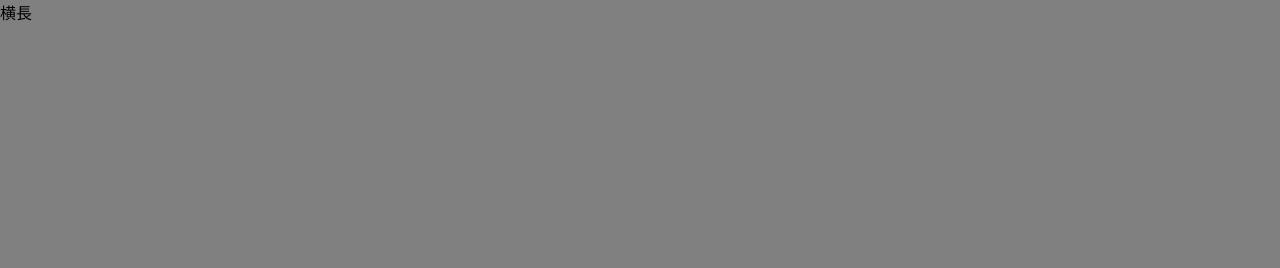
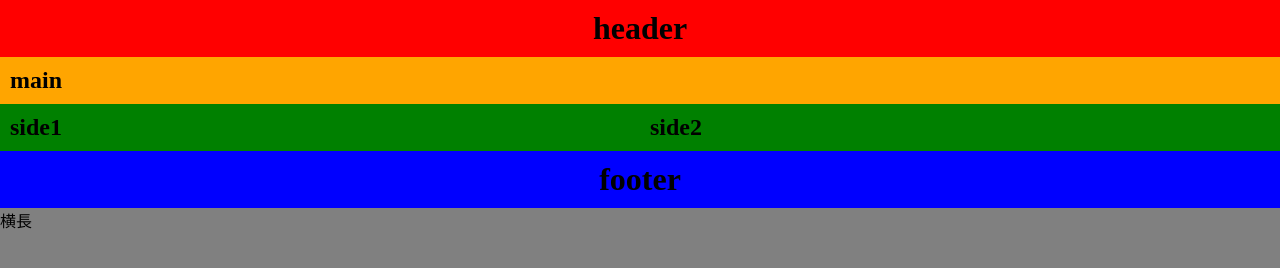
Before and after one commit to yuno0823/web1-10, a plain HTML site: page index.html in a window 1280 px wide. Drawn offline with Linux system fonts and the light colour scheme; a web font is replaced by a local one.

Commit message:
Create index.html

```diff
--- a/index.html
+++ b/index.html
@@ -2,10 +2,30 @@
 <html lang="ja">
 <head>
   <meta charset="utf-8">
+  <meta name="viewport" content="width=device-width">
+  <link href="https://fonts.googleapis.com/earlyaccess/kokoro.css" rel="stylesheet" />
   <link rel="stylesheet" type="text/css" href="css/default.css">
-  <title></title>
+  <title>練習10</title>
 </head>
 <body>
-
- </body>
+<header>
+  <h1>header</h1>
+  </header>
+  <div id="main">
+  <section>
+    <h1>main</h1>
+  </section>
+ <div id="side">
+  <aside>
+   <h1>side1</h1>
+   </aside>
+  <aside>
+    <h1>side2</h1>
+  </aside>
+  </div>
+ </div>
+   <footer>
+    <h1>footer</h1>
+    </footer>
+      </body>
 </html>
```
